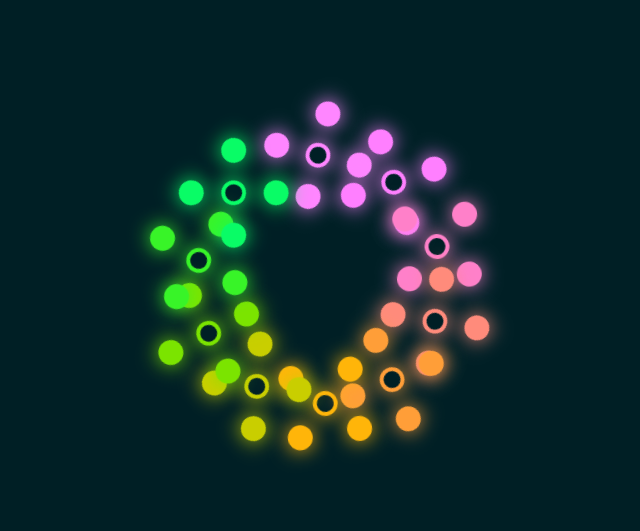
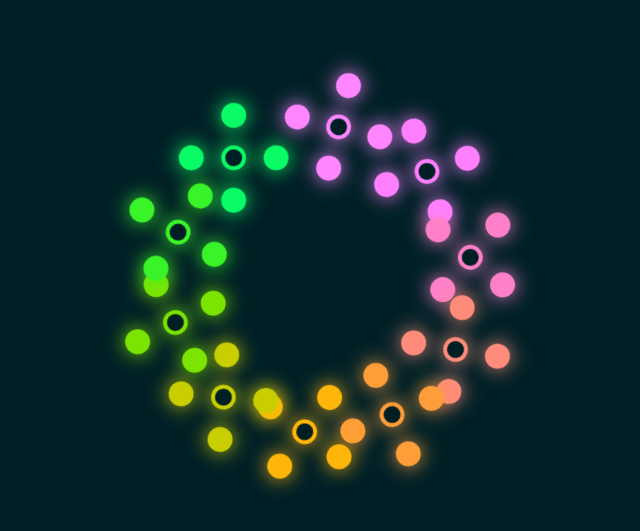
Before and after one commit to githubUserEleven/cool-stars, a plain HTML site: page index.html in a window 1280 px wide. Shown: the part 115-646 px from the top of the page, without its empty margins (321-961 px from the left). Drawn offline with Linux system fonts and the light colour scheme.

Commit message:
changed css

```diff
--- a/style.css
+++ b/style.css
@@ -46,7 +46,7 @@ body {
 .loader {
     position: relative;
     width: 200px;
-    height: 220px;
+    height: 290px;
 }
 
 .loader span {
```
